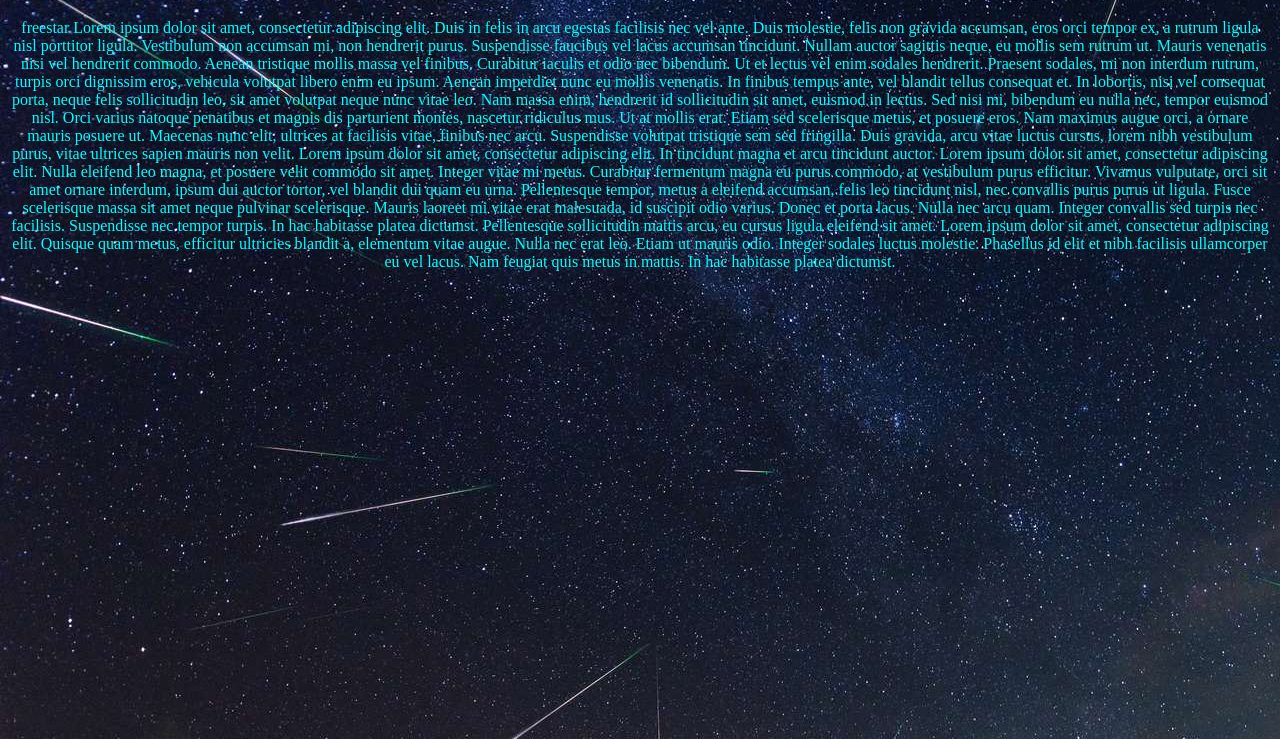
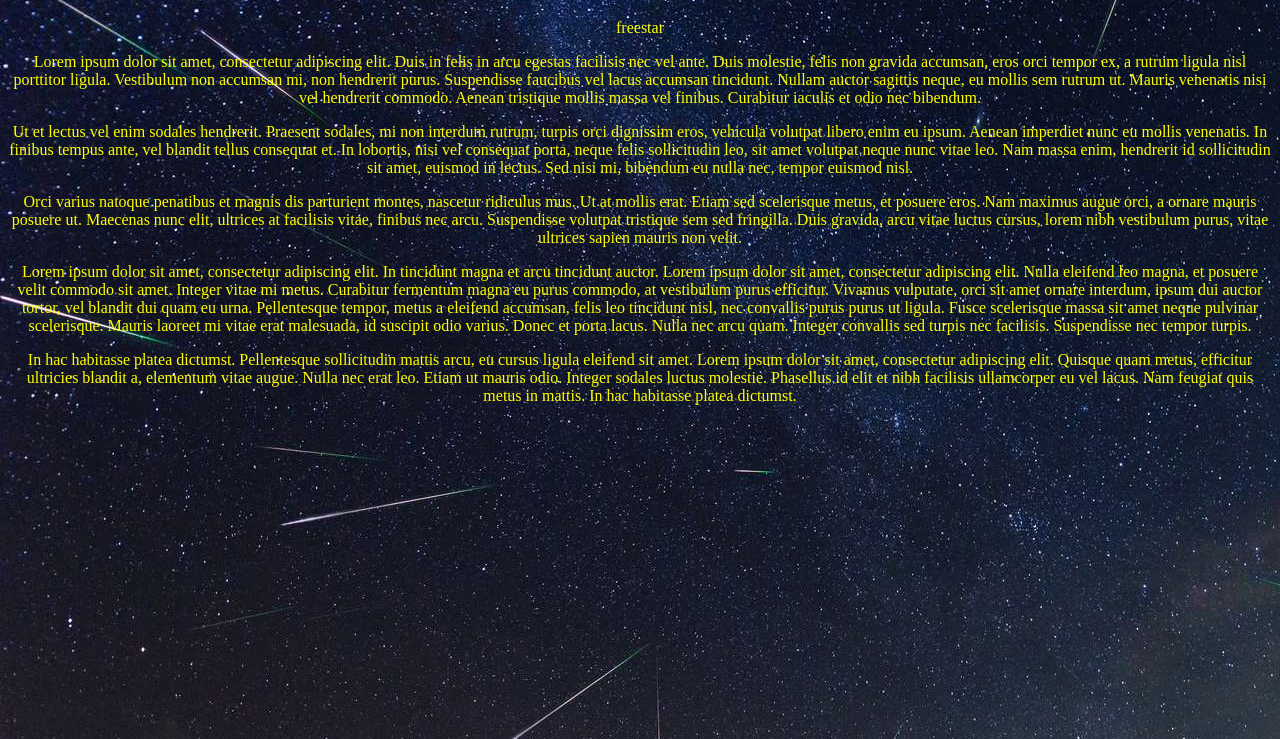
Before and after one commit to Aurelien229/Star-Wars-Crawl-, a plain HTML site: page index.html in a window 1280 px wide. Shown: the part 61-800 px from the top of the page. Drawn offline with Linux system fonts and the light colour scheme.

Commit message:
first two

```diff
--- a/index.html
+++ b/index.html
@@ -1,25 +1,53 @@
 <!DOCTYPE html>
 <html>
+
 <head>
     <title>Star Wars Crawl</title>
 </head>
 <link rel="stylesheet" href="style.css">
+
 <body>
+    <div class="a long time">
         <header>
             <h1>A long time ago</h1>
         </header>
         <p>
 
-            freestar
-            Lorem ipsum dolor sit amet, consectetur adipiscing elit. Duis in felis in arcu egestas facilisis nec vel ante. Duis molestie, felis non gravida accumsan, eros orci tempor ex, a rutrum ligula nisl porttitor ligula. Vestibulum non accumsan mi, non hendrerit purus. Suspendisse faucibus vel lacus accumsan tincidunt. Nullam auctor sagittis neque, eu mollis sem rutrum ut. Mauris venenatis nisi vel hendrerit commodo. Aenean tristique mollis massa vel finibus. Curabitur iaculis et odio nec bibendum.
+        <p>freestar</p>
+        <p>Lorem ipsum dolor sit amet, consectetur adipiscing elit. Duis in felis in arcu egestas facilisis nec vel
+            ante. Duis molestie, felis non gravida accumsan, eros orci tempor ex, a rutrum ligula nisl porttitor ligula.
+            Vestibulum non accumsan mi, non hendrerit purus. Suspendisse faucibus vel lacus accumsan tincidunt. Nullam
+            auctor sagittis neque, eu mollis sem rutrum ut. Mauris venenatis nisi vel hendrerit commodo. Aenean
+            tristique mollis massa vel finibus. Curabitur iaculis et odio nec bibendum.</p>
 
-            Ut et lectus vel enim sodales hendrerit. Praesent sodales, mi non interdum rutrum, turpis orci dignissim eros, vehicula volutpat libero enim eu ipsum. Aenean imperdiet nunc eu mollis venenatis. In finibus tempus ante, vel blandit tellus consequat et. In lobortis, nisi vel consequat porta, neque felis sollicitudin leo, sit amet volutpat neque nunc vitae leo. Nam massa enim, hendrerit id sollicitudin sit amet, euismod in lectus. Sed nisi mi, bibendum eu nulla nec, tempor euismod nisl.
+        <p>Ut et lectus vel enim sodales hendrerit. Praesent sodales, mi non interdum rutrum, turpis orci dignissim
+            eros, vehicula volutpat libero enim eu ipsum. Aenean imperdiet nunc eu mollis venenatis. In finibus tempus
+            ante, vel blandit tellus consequat et. In lobortis, nisi vel consequat porta, neque felis sollicitudin leo,
+            sit amet volutpat neque nunc vitae leo. Nam massa enim, hendrerit id sollicitudin sit amet, euismod in
+            lectus. Sed nisi mi, bibendum eu nulla nec, tempor euismod nisl.</p>
 
-            Orci varius natoque penatibus et magnis dis parturient montes, nascetur ridiculus mus. Ut at mollis erat. Etiam sed scelerisque metus, et posuere eros. Nam maximus augue orci, a ornare mauris posuere ut. Maecenas nunc elit, ultrices at facilisis vitae, finibus nec arcu. Suspendisse volutpat tristique sem sed fringilla. Duis gravida, arcu vitae luctus cursus, lorem nibh vestibulum purus, vitae ultrices sapien mauris non velit.
+        <p>Orci varius natoque penatibus et magnis dis parturient montes, nascetur ridiculus mus. Ut at mollis erat.
+            Etiam sed scelerisque metus, et posuere eros. Nam maximus augue orci, a ornare mauris posuere ut. Maecenas
+            nunc elit, ultrices at facilisis vitae, finibus nec arcu. Suspendisse volutpat tristique sem sed fringilla.
+            Duis gravida, arcu vitae luctus cursus, lorem nibh vestibulum purus, vitae ultrices sapien mauris non velit.
+        </p>
 
-            Lorem ipsum dolor sit amet, consectetur adipiscing elit. In tincidunt magna et arcu tincidunt auctor. Lorem ipsum dolor sit amet, consectetur adipiscing elit. Nulla eleifend leo magna, et posuere velit commodo sit amet. Integer vitae mi metus. Curabitur fermentum magna eu purus commodo, at vestibulum purus efficitur. Vivamus vulputate, orci sit amet ornare interdum, ipsum dui auctor tortor, vel blandit dui quam eu urna. Pellentesque tempor, metus a eleifend accumsan, felis leo tincidunt nisl, nec convallis purus purus ut ligula. Fusce scelerisque massa sit amet neque pulvinar scelerisque. Mauris laoreet mi vitae erat malesuada, id suscipit odio varius. Donec et porta lacus. Nulla nec arcu quam. Integer convallis sed turpis nec facilisis. Suspendisse nec tempor turpis.
+        <p>Lorem ipsum dolor sit amet, consectetur adipiscing elit. In tincidunt magna et arcu tincidunt auctor. Lorem
+            ipsum dolor sit amet, consectetur adipiscing elit. Nulla eleifend leo magna, et posuere velit commodo sit
+            amet. Integer vitae mi metus. Curabitur fermentum magna eu purus commodo, at vestibulum purus efficitur.
+            Vivamus vulputate, orci sit amet ornare interdum, ipsum dui auctor tortor, vel blandit dui quam eu urna.
+            Pellentesque tempor, metus a eleifend accumsan, felis leo tincidunt nisl, nec convallis purus purus ut
+            ligula. Fusce scelerisque massa sit amet neque pulvinar scelerisque. Mauris laoreet mi vitae erat malesuada,
+            id suscipit odio varius. Donec et porta lacus. Nulla nec arcu quam. Integer convallis sed turpis nec
+            facilisis. Suspendisse nec tempor turpis.</p>
 
-            In hac habitasse platea dictumst. Pellentesque sollicitudin mattis arcu, eu cursus ligula eleifend sit amet. Lorem ipsum dolor sit amet, consectetur adipiscing elit. Quisque quam metus, efficitur ultricies blandit a, elementum vitae augue. Nulla nec erat leo. Etiam ut mauris odio. Integer sodales luctus molestie. Phasellus id elit et nibh facilisis ullamcorper eu vel lacus. Nam feugiat quis metus in mattis. In hac habitasse platea dictumst.
+        <p>In hac habitasse platea dictumst. Pellentesque sollicitudin mattis arcu, eu cursus ligula eleifend sit amet.
+            Lorem ipsum dolor sit amet, consectetur adipiscing elit. Quisque quam metus, efficitur ultricies blandit a,
+            elementum vitae augue. Nulla nec erat leo. Etiam ut mauris odio. Integer sodales luctus molestie. Phasellus
+            id elit et nibh facilisis ullamcorper eu vel lacus. Nam feugiat quis metus in mattis. In hac habitasse
+            platea dictumst.</p>
         </p>
+    </div>
 </body>
+
 </html>
--- a/style.css
+++ b/style.css
@@ -1,11 +1,13 @@
-header h1{
+header h1 {
     text-align: center;
     color: aqua
 }
-body{
+
+body {
     background-image: url(star.jpg);
-    color: aqua;
+    color: yellow
 }
-p{
+
+p {
     text-align: center;
 }
```
Lines whose indentation alone changed are shown as unchanged.
